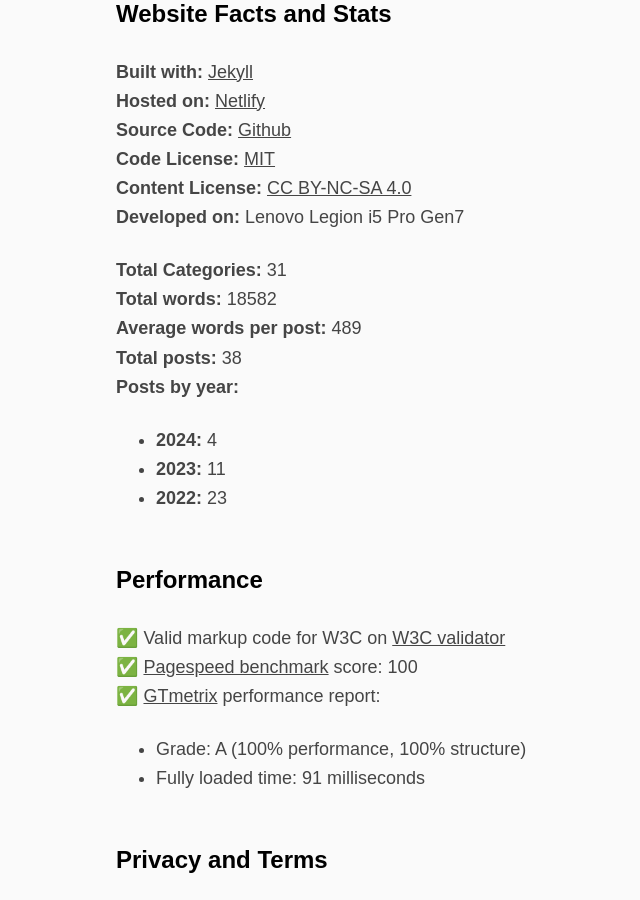
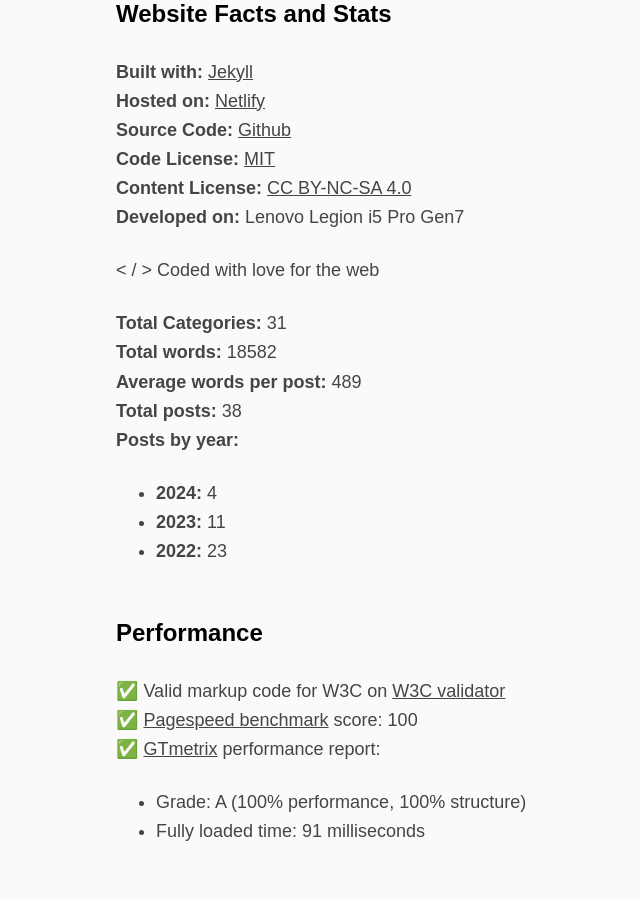
Before and after one commit to a-franca/abf.li, a Jekyll site: the page built from pages/about.md, in a window 1280 px wide and 900 px high, scrolled down 458 px. Shown: the whole window, without its empty margins (204-844 px from the left). Built offline with Jekyll 4.4.1, drawn with Linux system fonts in a browser that asks for light colours.

Commit message:
Update Facts and Stats

```diff
--- a/pages/about.md
+++ b/pages/about.md
@@ -16,8 +16,10 @@ I really see that personal spaces like this (simple, accessible and decentralize
 **Hosted on:** [Netlify](netlify.com){: rel="noopener noreferrer nofollow" target="_blank" }
 **Source Code:** [Github]({{ site.source_code }}){: rel="me noopener" target="_blank" }
 **Code License:** [MIT]({{ site.source_code }}/raw/main/LICENSE){: rel="me noopener" target="_blank" }
-**Content License:** [{{ site.license }}](https://creativecommons.org/licenses/by-nc-sa/4.0/){: rel="noopener noreferrer nofollow" target="_blank" }
+**Content License:** [{{ site.license }}]({{ site.license_url }}){: rel="noopener noreferrer nofollow" target="_blank" }
 **Developed on:**  Lenovo Legion i5 Pro Gen7
+
+< / > Coded with love for the web
 
 {% include site-stats.html %}
 
```
